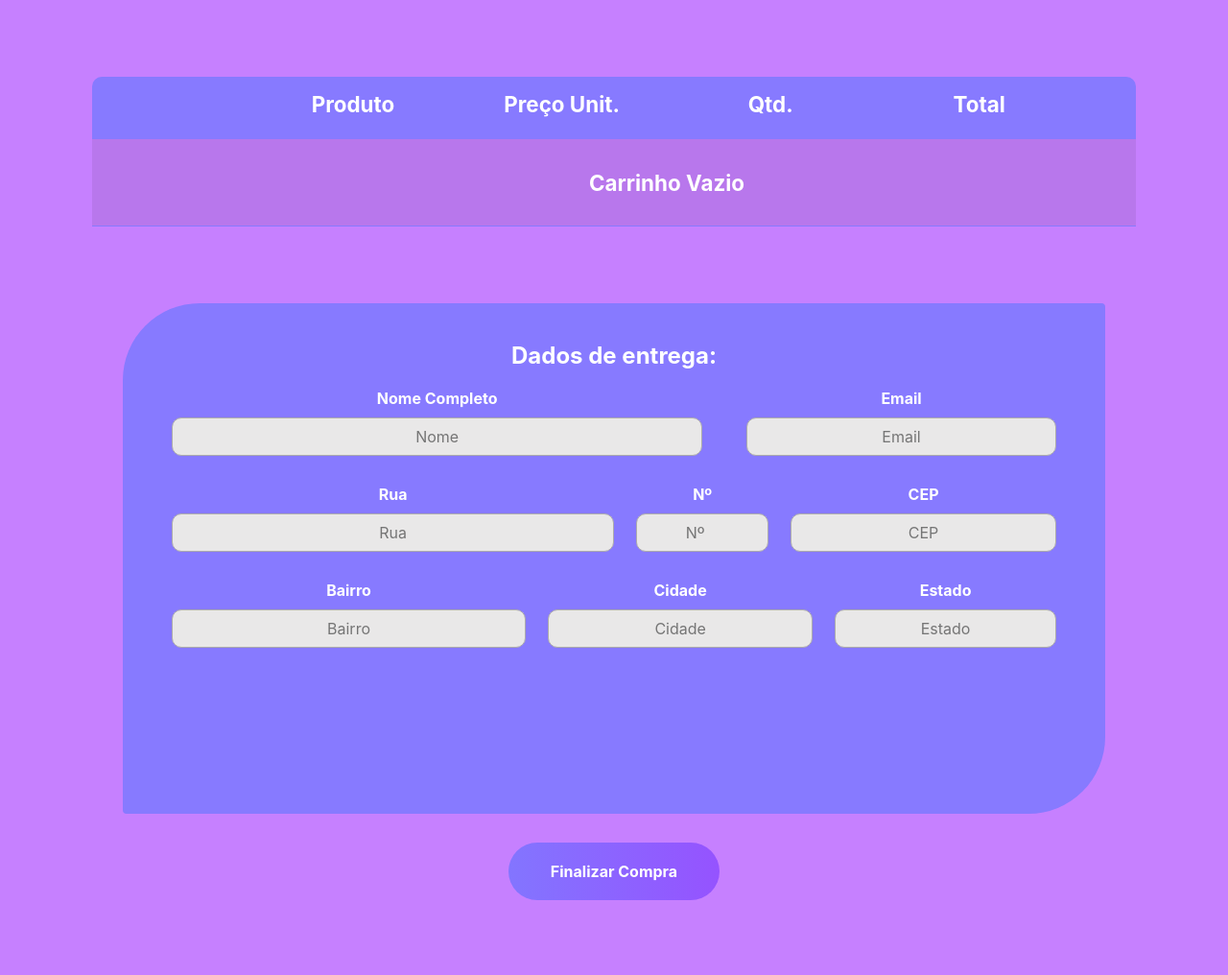
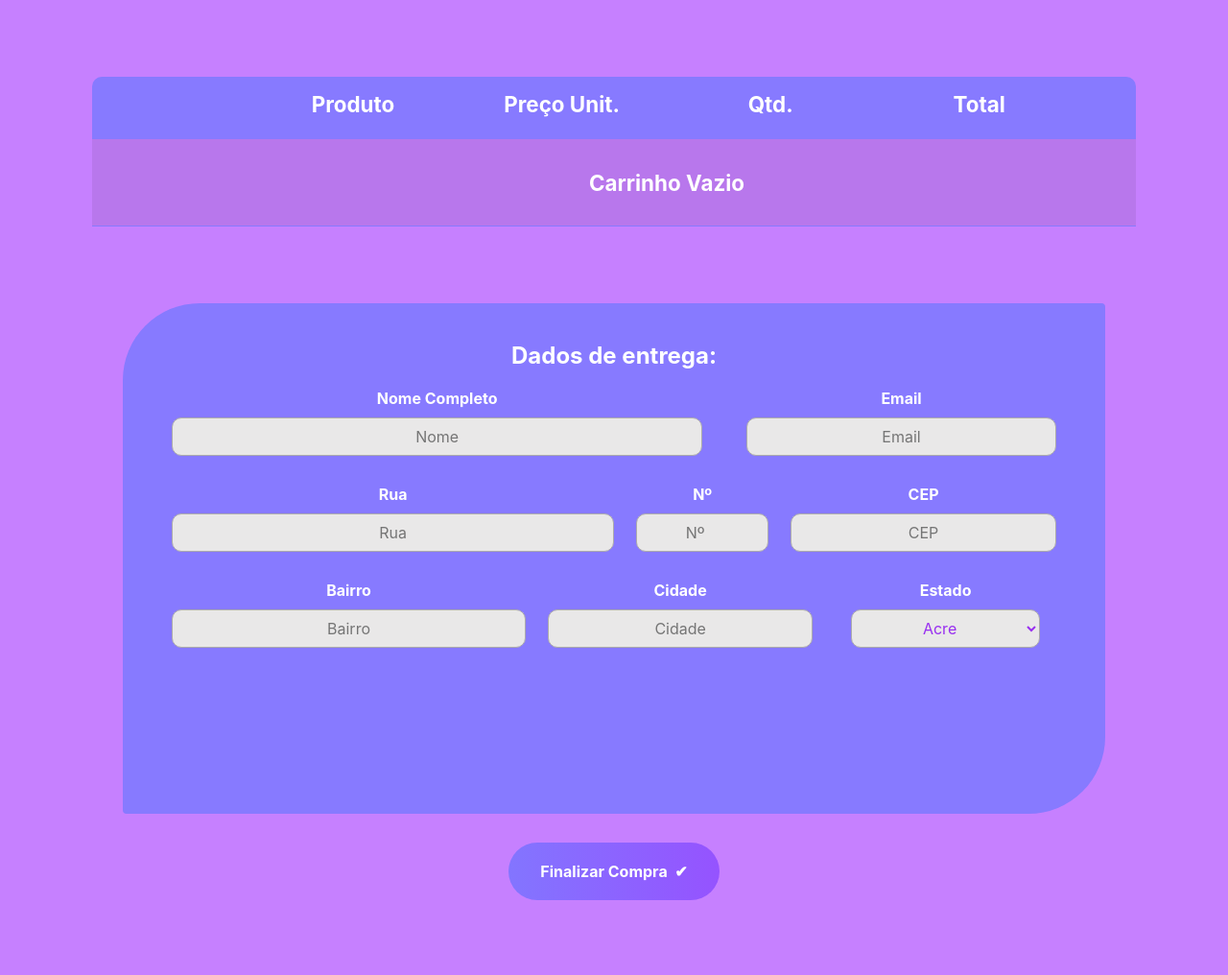
Before and after one commit to marble-zone/Lojas-brasileiranas, a PHP site: page /checkout.html in a window 1280 px wide. Shown: the whole page at 96% size. Run offline with PHP 8.4, Linux system fonts and the light colour scheme; some libraries are stand-ins or nearby versions.

Commit message:
Substituindo input de Estados por um select

```diff
--- a/checkout.html
+++ b/checkout.html
@@ -78,58 +78,80 @@
       <div id="block1">
         <div>
           <label for="nome-completo">Nome Completo</label>
-          <br>
-          <input type="text" name="nome" placeholder="Nome" id="nome-completo" maxlength="60" required>
+          <input class="address" type="text" name="nome" placeholder="Nome" id="nome-completo" maxlength="60" required>
         </div>
         <div>
           <label for="email">Email</label>
-          <br>
-          <input type="email" name="email" placeholder="Email" id="email"  maxlength="60" required>
+          <input class="address" type="email" name="email" placeholder="Email" id="email"  maxlength="60" required>
         </div>
       </div>
 
       <div id="block2">
         <div>
           <label for="rua">Rua</label>
-          <br>
-          <input type="text" name="rua" placeholder="Rua" id="rua" maxlength="60" required>
+          <input class="address" type="text" name="rua" placeholder="Rua" id="rua" maxlength="60" required>
         </div>
 
         <div>
           <label for="num">Nº</label>
-          <br>
-          <input type="number" name="num" placeholder="Nº" id="num" min="0" max ="99999" required>
+          <input class="address" type="number" name="num" placeholder="Nº" id="num" min="0" max ="99999" required>
         </div>
 
         <div>
           <label for="cep">CEP</label>
-          <br>
-          <input type="text" name="cep" placeholder="CEP" id="cep" min="0"  max="99999999" required>
+          <input class="address" type="text" name="cep" placeholder="CEP" id="cep" min="0"  max="99999999" required>
         </div>
       </div>
 
       <div id="block3">
         <div>
           <label for="bairro">Bairro</label>
-          <br>
-          <input type="text" name="bairro" placeholder="Bairro" id="bairro" maxlength="40" required>
+          <input class="address" type="text" name="bairro" placeholder="Bairro" id="bairro" maxlength="40" required>
         </div>
 
         <div>
           <label for="cidade">Cidade</label>
-          <br>
-          <input type="text" name="cidade" placeholder="Cidade" id="cidade" maxlength="40" required>
+          <input class="address" type="text" name="cidade" placeholder="Cidade" id="cidade" maxlength="40" required>
         </div>
 
         <div>
           <label for="estado">Estado</label>
           <br>
-          <input type="text" name="estado" placeholder="Estado" id="estado" maxlength="20" required>
+          <!--<input type="text" name="estado" placeholder="Estado" id="estado" maxlength="20" required>-->
+          <select class="address" name="estado" id="estado">
+            <option value="AC">Acre</option>
+            <option value="AL">Alagoas</option>
+            <option value="AP">Amapá</option>
+            <option value="AM">Amazonas</option>
+            <option value="BA">Bahia</option>
+            <option value="CE">Ceará</option>
+            <option value="DF">Distrito Federal</option>
+            <option value="ES">Espírito Santo</option>
+            <option value="GO">Goiás</option>
+            <option value="MA">Maranhão</option>
+            <option value="MT">Mato Grosso</option>
+            <option value="MS">Mato Grosso do Sul</option>
+            <option value="MG">Minas Gerais</option>
+            <option value="PA">Pará</option>
+            <option value="PB">Paraíba</option>
+            <option value="PR">Paraná</option>
+            <option value="PE">Pernambuco</option>
+            <option value="PI">Piauí</option>
+            <option value="RJ">Rio de Janeiro</option>
+            <option value="RN">Rio Grande do Norte</option>
+            <option value="RS">Rio Grande do Sul</option>
+            <option value="RO">Rondônia</option>
+            <option value="RR">Roraima</option>
+            <option value="SC">Santa Catarina</option>
+            <option value="SP">São Paulo</option>
+            <option value="SE">Sergipe</option>
+            <option value="TO">Tocantins</option>
+          </select>
         </div>
       </div>
 
     </div>
-    <input type="submit" value="Finalizar Compra" id="btn-finalizar">
+    <input type="submit" value="Finalizar Compra  &#10004;" id="btn-finalizar">
   </form>
 </div>
 
--- a/css/checkout.css
+++ b/css/checkout.css
@@ -184,7 +184,8 @@ label {
     font-weight: bold;
 }
 
-input {
+.address {
+    margin-top: 10px;
     height: 40px;
     padding: 0 10px 0 10px;
     font-size: 1em;
@@ -195,7 +196,7 @@ input {
     text-align: center;
 }
 
-input:focus {
+.address:focus {
     outline: 3px solid rgb(198, 128, 255);
 }
 
```
Also changed, not shown: js/util.js (+0 -25 lines).
